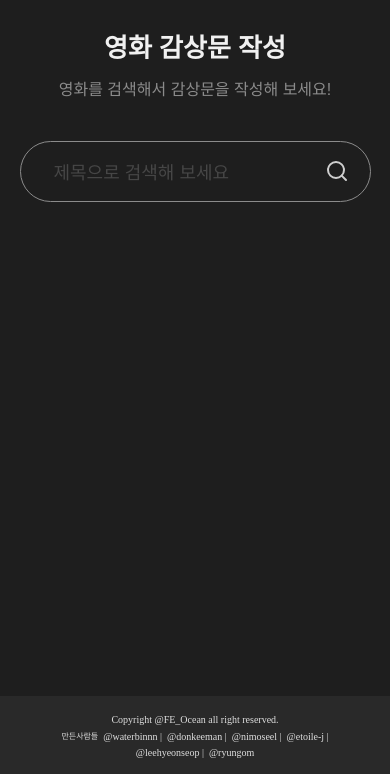
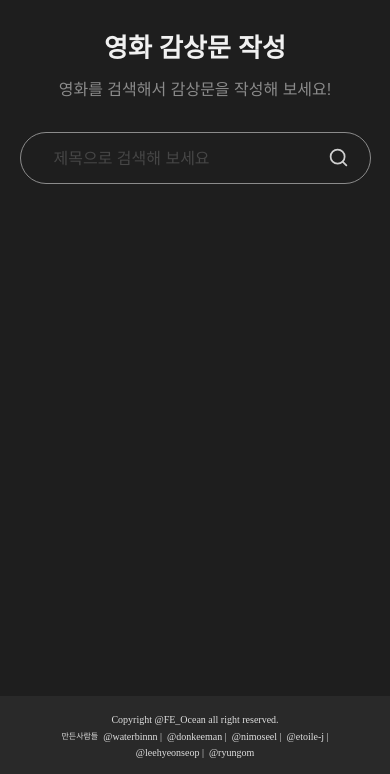
Before and after one commit to FE-Ocean/who-be-go, a plain HTML site: page pages/search.html in a window 390 px wide. Shown: the part 87-861 px from the top of the page. Drawn offline with Linux system fonts and the light colour scheme; a web font is replaced by a local one.

Commit message:
Design: width600 검색창 크기 조절 및 css 순서 정리

```diff
--- a/styles/pages/search.scss
+++ b/styles/pages/search.scss
@@ -30,11 +30,11 @@
     .input-search {
         width: 100%;
         padding: 21px 51px 17px 33px;
+        border: 1px solid #8b8b8b;
+        border-radius: 40px;
         color: $header-text;
         font-family: $font-regular;
         font-size: 18px;
-        border: 1px solid #8b8b8b;
-        border-radius: 40px;
         box-sizing: border-box;
         &::placeholder {
             color: #8b8b8b;
@@ -50,13 +50,13 @@
         position: absolute;
         top: 18px;
         right: 22px;
+        width: 24px;
+        height: 24px;
         background: {
             image: url('../../assets/icons/icon-search.svg');
             repeat: no-repeat;
             size: contain;
         }
-        width: 24px;
-        height: 24px;
     }
 }
 
@@ -75,8 +75,8 @@
     gap: 6px;
     margin-top: 10px;
     .searched-movie {
+        transition: 0.3s;
         cursor: pointer;
-        transition: 0.3s;
         &:hover {
             transition-duration: 0.4s;
             transition-timing-function: ease-in-out;
@@ -86,18 +86,18 @@
 }
 
 .container-poster {
+    overflow: hidden;
     position: relative;
     padding-top: 142%;
-    overflow: hidden;
     border-radius: 5px;
 }
 
 .img-poster {
     position: absolute;
     top: 0;
+    bottom: 0;
     left: 0;
     right: 0;
-    bottom: 0;
     max-width: 100%;
     width: 100%;
     height: 100%;
@@ -119,7 +119,25 @@
         line-height: 31px;
     }
     .text-description {
+        margin-bottom: 33px;
         font-size: 16px;
+    }
+
+    .input-search-container {
+        .input-search {
+            padding: 17px 51px 14px 33px;
+            font-size: 16px;
+            &::placeholder {
+                font-size: 16px;
+                line-height: 21px;
+            }
+        }
+        .img-search {
+            top: 15px;
+            right: 22px;
+            width: 21px;
+            height: 21px;
+        }
     }
 
     .grid-box {
```
Also changed, not shown: styles/pages/search.css.
